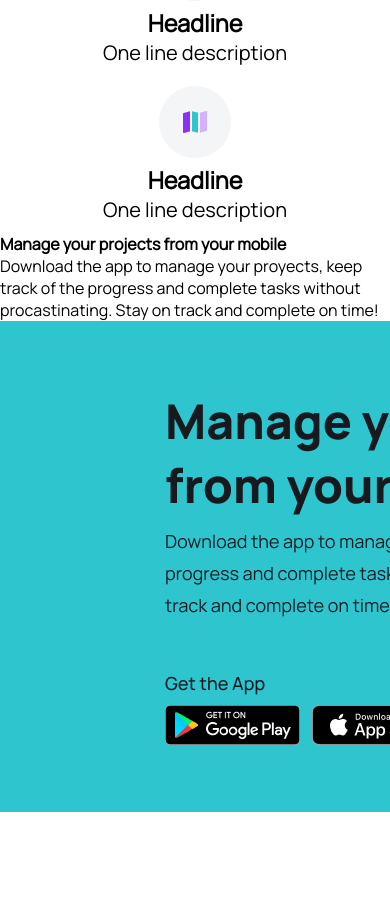
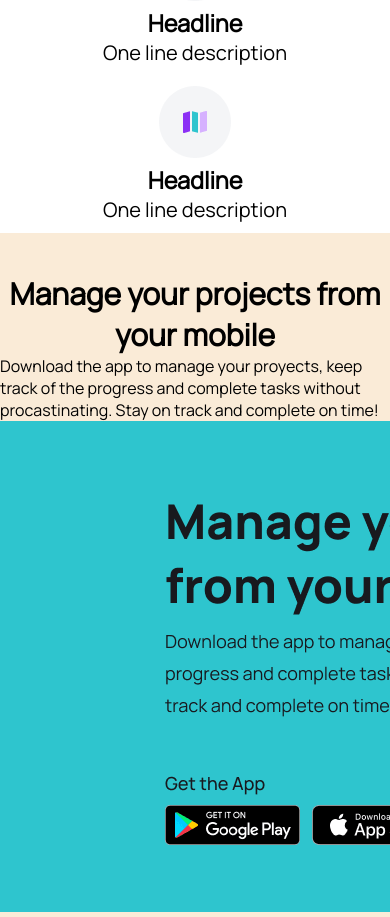
Before and after one commit to robpalacios1/landing-page-3, a PHP site: page / in a window 390 px wide; the page is wider, and only the part inside the window is pictured. Shown: the part 3645-4562 px from the top of that part. Before the commit the page ends 4457 px from the top of that part, so only its background shows below. Run offline with PHP 8.4, Linux system fonts and the light colour scheme; some libraries are stand-ins or nearby versions.

Commit message:
add main-app

```diff
--- a/css/styles.css
+++ b/css/styles.css
@@ -936,3 +936,30 @@ p {
     }
   }
 }
+
+/* App */
+.main-app {
+  background-color: antiquewhite;
+}
+
+.main-app__title {
+  padding-top: 40px;
+  font-size: 30px;
+  text-align: center;
+}
+
+.main-app__get-app {
+  margin-top: 15px;
+  font-size: 25px;
+}
+
+@media screen and (min-width: 601px) and (max-width: 1023px) {
+  .main-app__pictures {
+    justify-content: space-around;
+  }
+}
+
+@media screen and (min-width: 1024px) {
+  .main-app {
+  }
+}
```
Also changed, not shown: img/app-store.png (added), img/play-store.png (added).
